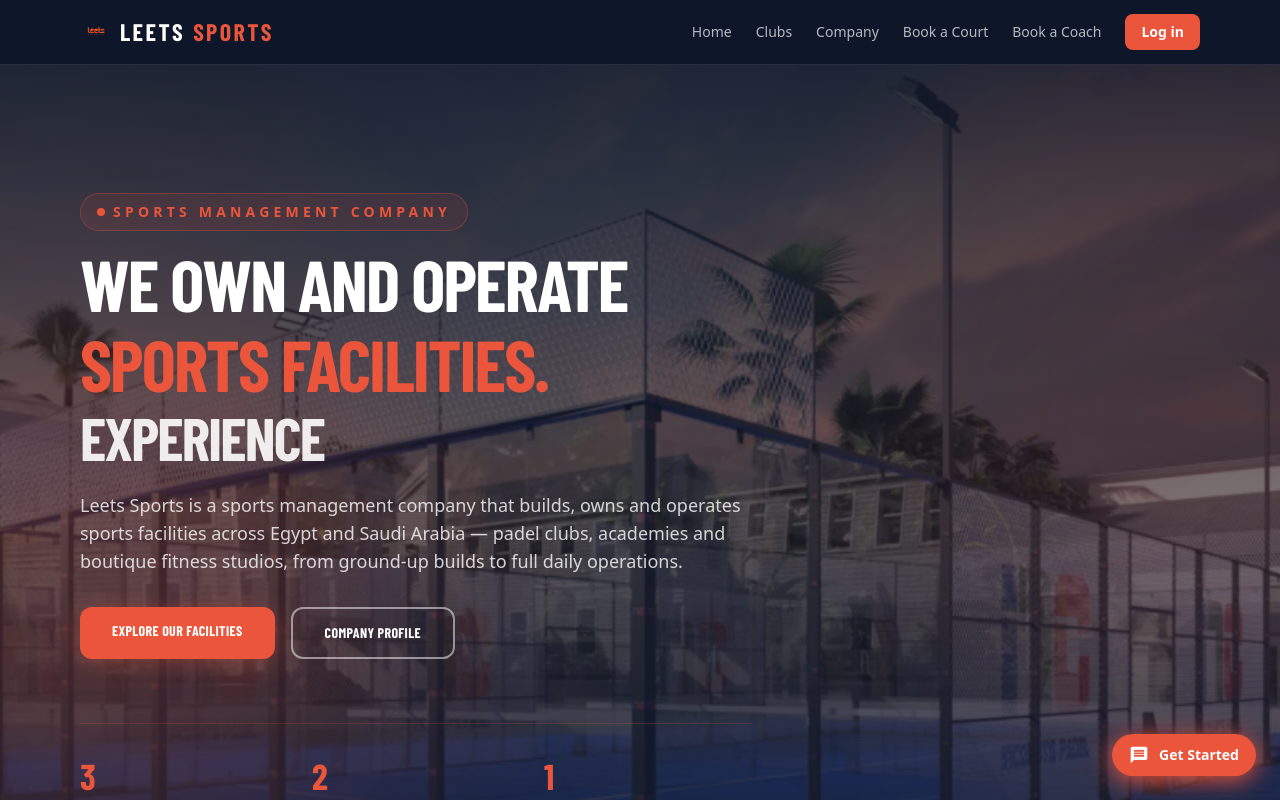
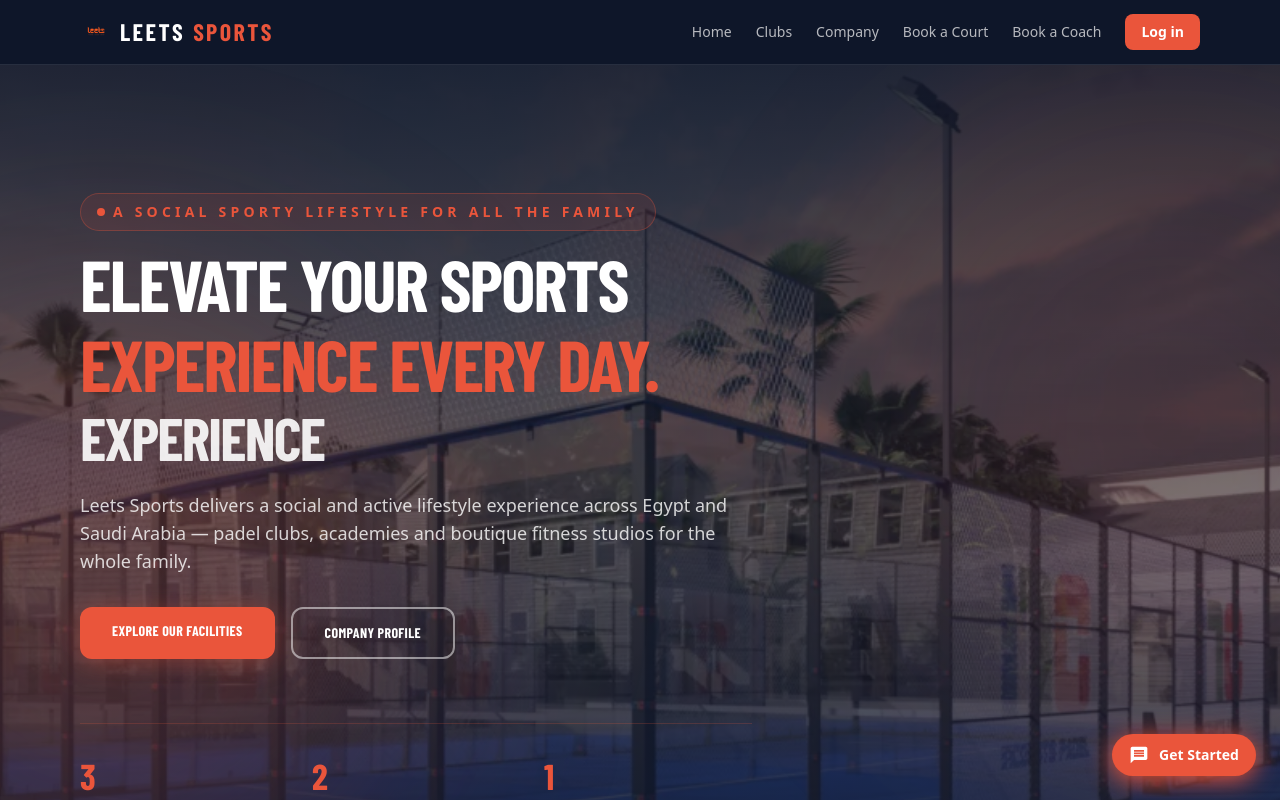
Before and after one commit to seifalaa92-coder/leets-crm, a Next.js app: page / in a window 1280 px wide. Shown: the top 800 px of the page. Built offline with nearby package versions, Linux system fonts and the light colour scheme; a web font is replaced by a local one.

Commit message:
update homepage tagline and hero to social sporty lifestyle messaging

```diff
--- a/src/data/company.ts
+++ b/src/data/company.ts
@@ -1,10 +1,10 @@
 export const COMPANY = {
   name: "Leets Sports",
-  tagline: "Sports Management Company",
-  heroLine1: "We own and operate",
-  heroLine2: "sports facilities.",
+  tagline: "A Social Sporty Lifestyle for All the Family",
+  heroLine1: "Elevate your sports",
+  heroLine2: "experience every day.",
   heroSub:
-    "Leets Sports is a sports management company that builds, owns and operates sports facilities across Egypt and Saudi Arabia — padel clubs, academies and boutique fitness studios, from ground-up builds to full daily operations.",
+    "Leets Sports delivers a social and active lifestyle experience across Egypt and Saudi Arabia — padel clubs, academies and boutique fitness studios for the whole family.",
   phone: "+20 122 228 8617",
   email: "info@leetssports.com",
   instagram: "https://instagram.com/leets.sports",
```
